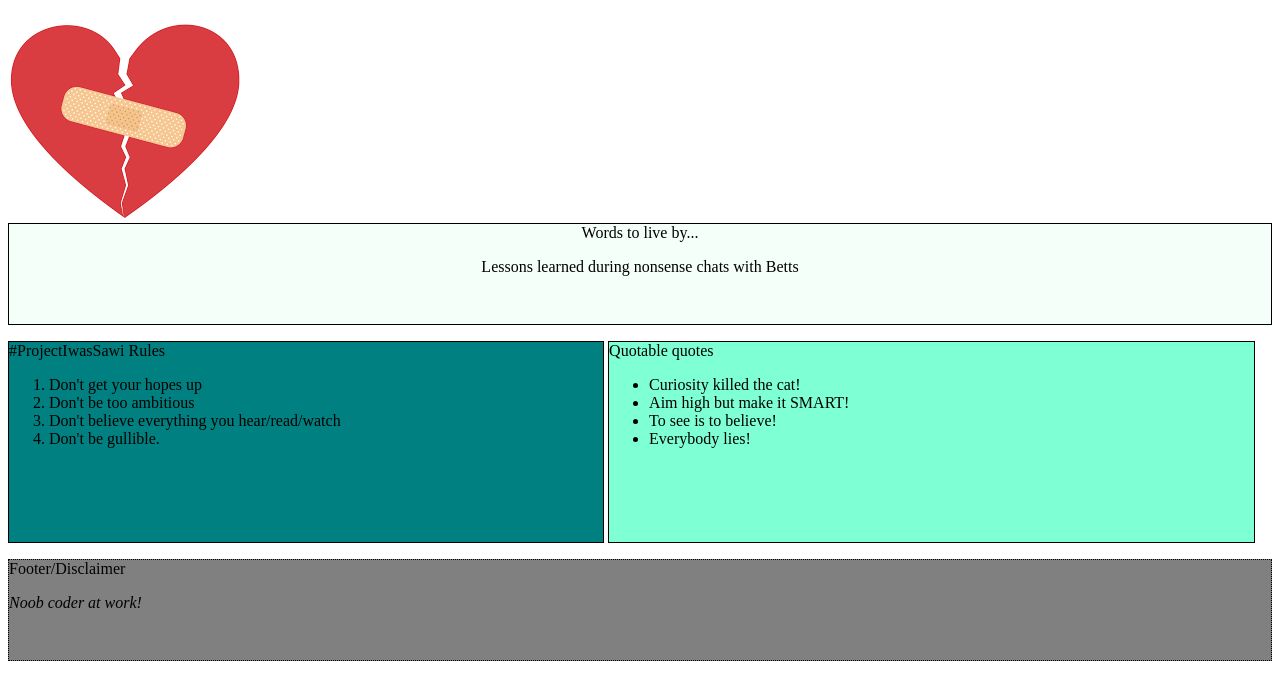
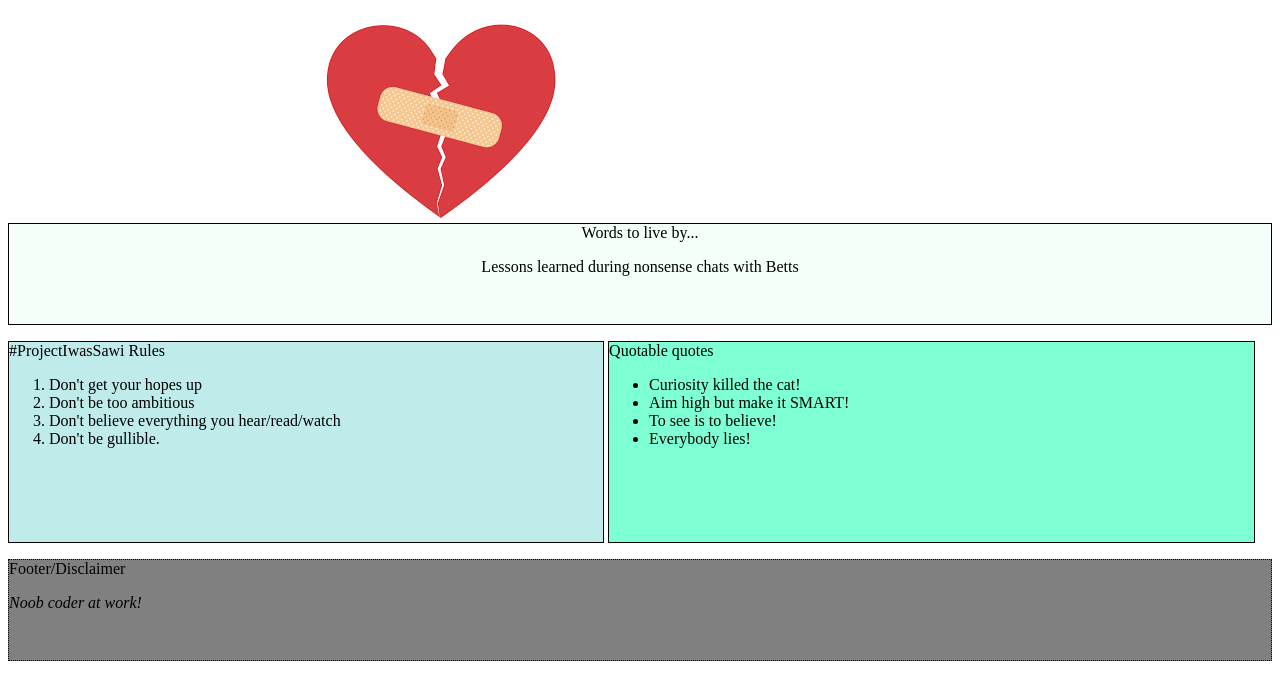
Before and after one commit to jasminching/MyPortfolio, a plain HTML site: page index.html in a window 1280 px wide. Drawn offline with Linux system fonts and the light colour scheme; a script that the page names is missing; files whose address does not match are found by name.

Commit message:
image layout edit
centered image and
change section background color

```diff
--- a/css/MyPortfolio-style.css
+++ b/css/MyPortfolio-style.css
@@ -7,7 +7,7 @@
 }
 
 section {
-    background-color: teal;
+    background-color: rgb(191, 235, 235);
     border: 1px solid black;
     height: 200px;
     width: 47%;
@@ -27,3 +27,10 @@ aside {
     background-color: grey;
     border: 1px dotted black;
     height: 100px;}
+
+.image1 {
+    display: block;
+    margin-left: auto;
+    margin-right: auto;
+    width: 50%;
+}
--- a/index.html
+++ b/index.html
@@ -20,12 +20,15 @@
     href="C:\Users\jasmi\OneDrive\Documents\code\MyPortfolio\css\MyPortfolio-style.css" />
     <script src="main.js"></script>
 </head>
+
+
 <body>
-      <div class="image">
-           <img src="brokenheart.png" alt="brokenheart" class="center">
-       </div>
+
 
        <header>
+            <div class="image1">
+                    <img src="brokenheart.png" alt="brokenheart" class="center">
+                </div>
     <div id="Name">Words to live by...
     <p>Lessons learned during nonsense chats with Betts</p>
 
```
